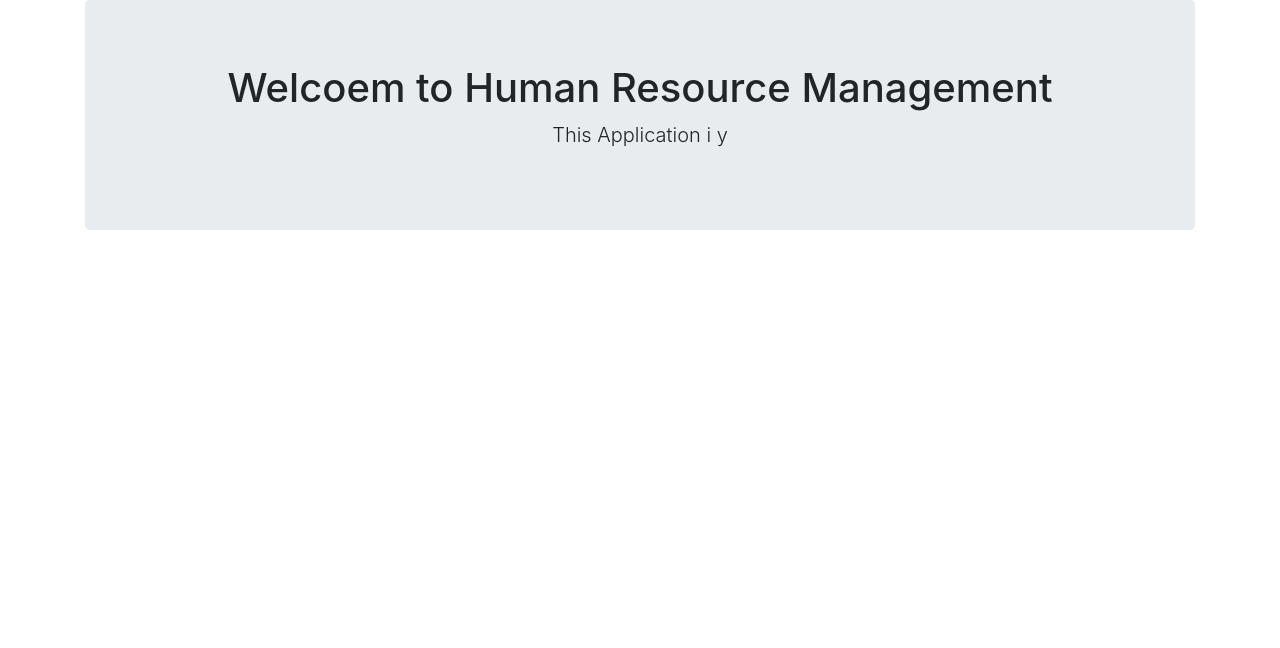
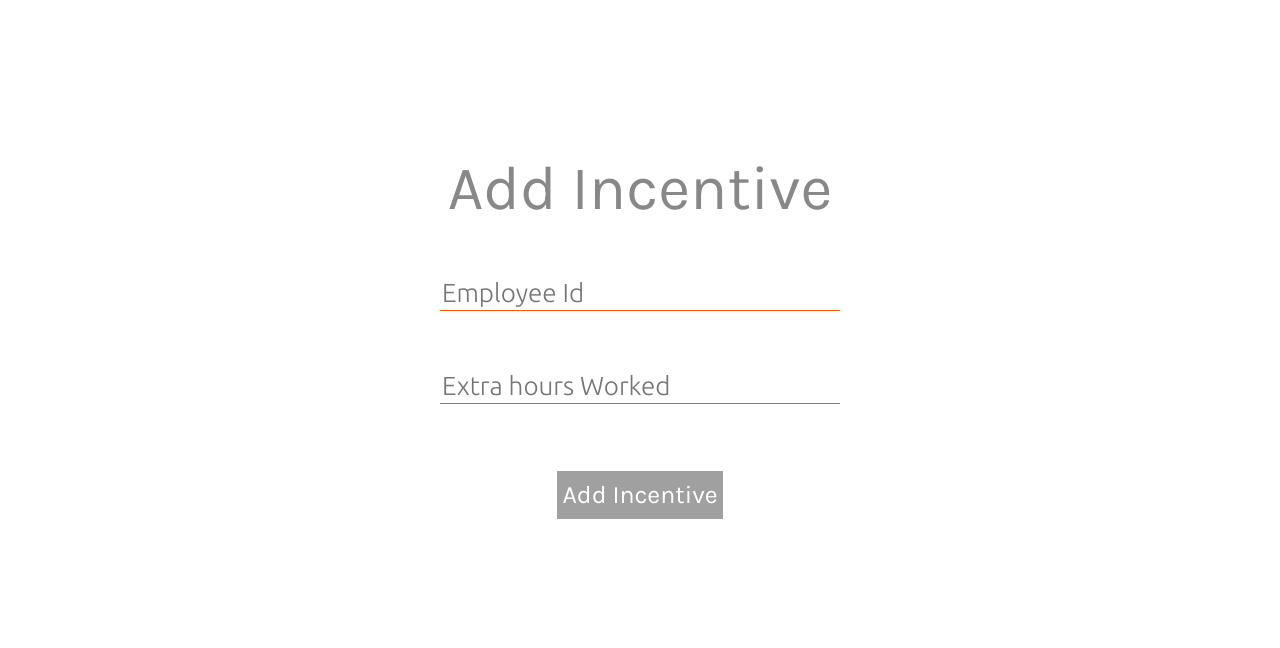
Before and after one commit to luvk1412/HRManager, a Flask app: page /incentive in a window 1280 px wide. Shown: the part 57-705 px from the top of the page. Run offline with Flask 2, Linux system fonts and the light colour scheme; a user stored in the database is signed in; some libraries are stand-ins or nearby versions.

Commit message:
Completed incetive and attendacne pages

```diff
--- a/app.py
+++ b/app.py
@@ -22,7 +22,7 @@ app.config['MYSQL_CURSORCLASS'] = 'DictCursor'
 
 mysql = MySQL(app)
 
-#UPLOADS
+#Uploads
 
 photos = UploadSet('photos', IMAGES)
 app.config['UPLOADED_PHOTOS_DEST'] = 'static/images'
@@ -66,14 +66,75 @@ def dashboard():
 def view_employee():
 	return render_template('view_employee.html')
 
-@app.route('/attendance')
+@app.route('/attendance', methods=['GET', 'POST'])
 @is_admin_logged_in
 def attendance():
+	if request.method == 'POST':
+		emp_id = request.form['emp_id']
+		cur = mysql.connection.cursor()
+		result = cur.execute("SELECT * FROM employee WHERE id = %s", [emp_id])
+		if result > 0:
+			#finding cur date
+			ts = time.time()
+			timestamp = datetime.datetime.fromtimestamp(ts).strftime('%Y-%m-%d')
+			####
+			result2 = cur.execute("SELECT * FROM attendance WHERE date = %s", [timestamp])
+			flag = 0
+			for i in range(result2):
+				data = cur.fetchone()
+				if data['id'] == int(emp_id):
+					flag = 1
+					break
+			if flag == 1:
+				error='Today\'s attendance is already marked for this employee'
+				cur.close()
+				return render_template('attendance.html', error=error)
+			else:
+				cur.execute("INSERT INTO attendance(date, id) VALUES(%s, %s)", (timestamp, emp_id))
+				mysql.connection.commit()
+				error='Attendance marked succesfully for employee with Employee id ' + str(emp_id)
+				cur.close()
+				return render_template('attendance.html', msg=error)
+		else:
+			error='Employee id not found'
+			cur.close()
+			return render_template('attendance.html', error=error)
 	return render_template('attendance.html')
 
-@app.route('/incentive')
+@app.route('/incentive', methods=['GET','POST'])
 @is_admin_logged_in
 def incentive():
+	if request.method == 'POST':
+		emp_id = request.form['emp_id']
+		hours = request.form['hours']
+		cur = mysql.connection.cursor()
+		result = cur.execute("SELECT * FROM employee WHERE id = %s", [emp_id])
+		if result > 0:
+			#finding cur date
+			ts = time.time()
+			timestamp = datetime.datetime.fromtimestamp(ts).strftime('%Y-%m-%d')
+			####
+			result2 = cur.execute("SELECT * FROM incentive WHERE date = %s", [timestamp])
+			flag = 0
+			for _ in range(result2):
+				data = cur.fetchone()
+				if data['id'] == int(emp_id):
+					flag = 1
+					break
+			if flag == 1:
+				error='Today\'s incentive is already added for this employee'
+				cur.close()
+				return render_template('incentive.html', error=error)
+			else:
+				cur.execute("INSERT INTO incentive(date, hours, id) VALUES(%s, %s, %s)", (timestamp, hours, emp_id))
+				mysql.connection.commit()
+				error='Attendance marked succesfully for employee with Employee id ' + str(emp_id)
+				cur.close()
+				return render_template('incentive.html', msg=error)
+		else:
+			error='Employee id not found'
+			cur.close()
+			return render_template('incentive.html', error=error)
 	return render_template('incentive.html')
 
 @app.route('/salary')
@@ -106,18 +167,20 @@ def login():
 				session['logged_in'] = True
 				session['emp_id'] = emp_id
 				session['name'] = data['name']
-				app.logger.info(data['name'])
 				if data['admin'] == 1:
 					session['admin_logged_in'] = True
 					flash('You are now loged in as an Admin', 'success')
 				else:
 					flash('You are now loged in as an employee', 'success')
+				cur.close()
 				return redirect(url_for('dashboard'))
 			else:
 				error='Password does not match, If you don\'t remember Click Forgot Password'
+				cur.close()
 				return render_template('login.html', error=error)
 		else:
 			error='Employee id not found'
+			cur.close()
 			return render_template('login.html', error=error)
 	return render_template('login.html')
 
@@ -130,6 +193,7 @@ def logout():
 
 @app.route('/register')
 def register():
+
 	return render_template('register.html')
 
 
@@ -173,8 +237,10 @@ def add_employee():
 		contact = form.contact.data
 		password = sha256_crypt.encrypt(str(form.password.data))
 		cur = mysql.connection.cursor()
+		#finding cur date
 		ts = time.time()
 		timestamp = datetime.datetime.fromtimestamp(ts).strftime('%Y-%m-%d')
+		####
 		cur.execute("INSERT INTO employee(name, email, department, designation, address, contact, password, reg_date, admin, city, state, pincode, gender) VALUES(%s, %s, %s, %s, %s, %s, %s, %s, 0, %s, %s, %s, %s)", (name, email, department, designation, address, contact, password, timestamp, city, state, pincode, gender))
 		tm_id = int(cur.lastrowid)
 		mysql.connection.commit()
--- a/static/main.css
+++ b/static/main.css
@@ -56,6 +56,32 @@ body{
 }
 
 .logininput:focus{
+  outline:none;
+  box-shadow:none;
+  background:#ffeae2;
+}
+
+.gwrap{
+  padding:120px 0;
+  font-size:62px;
+  color:#888;
+  width:800px;
+  font-family:'Karla';
+  margin:0 auto;
+  text-align:center;
+}
+
+.glogininput{
+  font-family:'Ubuntu';
+  font-weight:300;
+  border:0;
+  border-bottom:1px solid #ff5407;
+  width:400px;
+  height:36px;
+  font-size:26px;
+}
+
+.glogininput:focus{
   outline:none;
   box-shadow:none;
   background:#ffeae2;
@@ -165,3 +191,12 @@ border-width: 5px;
 }
 
 /*dashboard */
+
+
+
+
+.attendancebtn{
+  background:#a0a0a0;
+  color:#fff;
+  float:center;
+}
--- a/templates/incentive.html
+++ b/templates/incentive.html
@@ -1,8 +1,18 @@
 {% extends 'layout.html' %}
 
 {% block body %}
-<div class="jumbotron text-center">
-	<h1>Welcoem to Human Resource Management</h1>
-	<p class="lead">This Application i y</p>
- </div>
+<div class="gwrap" style="margin-top: 2%;">
+	Add Incentive
+	<form method="POST" action="">
+		<div>
+		<input type='text' class="glogininput" name='emp_id' placeholder='Employee Id'>
+		</div>
+		<div>
+		<input type='text' class="glogininput" name='hours' placeholder='Extra hours Worked'>
+		</div>
+		<div>
+		<button type="submit" class='attendancebtn'>Add Incentive</button>
+		</div>
+	</form>
+</div>
 {% endblock %}
```
Also changed, not shown: templates/attendance.html (+11 -4 lines), templates/login.html (+4 -4 lines), templates/salary.html (+17 -4 lines), templates/view_employee.html (+11 -0 lines).
